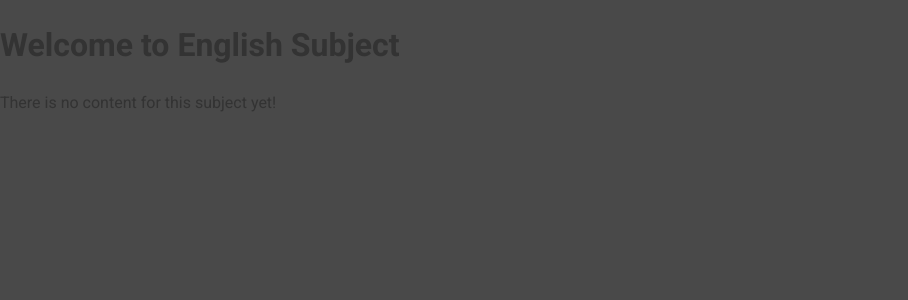
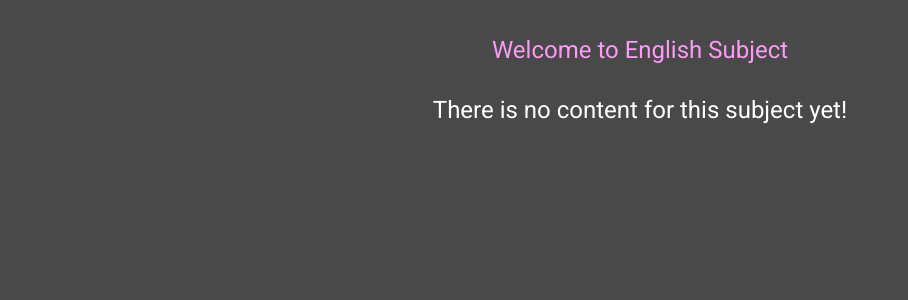
Before and after one commit to Darsware/DarsWareLMS, a Django app: page /subjects/english in a window 1280 px wide. Shown: the part 80-380 px from the top of the page, without its empty margins (0-908 px from the left). Run offline with Django 5.2, Linux system fonts and the light colour scheme.

Commit message:
Added subject.css to subjects app to style individual subject.html page. Added more general project styling.

```diff
--- /dev/null
+++ b/darsware_lms/subjects/static/subjects/subject.css
@@ -0,0 +1,23 @@
+h1, h2 {
+    text-align: center;
+    color: white;
+}
+
+
+h1 {
+    font-size: 1.5rem;
+    margin: 2rem 0 1rem 0;
+    font-weight: normal;
+    color: #fc9af6;
+}
+
+h2 {
+    font-size: 3rem;
+    font-weight: bold;
+}
+
+.fallback {
+    text-align: center;
+    color: white;
+    font-size: 1.5rem;
+}
--- a/darsware_lms/subjects/templates/subjects/subject.html
+++ b/darsware_lms/subjects/templates/subjects/subject.html
@@ -2,7 +2,7 @@
 {% load static %}
 
 {% block css_files %}
-	<link rel="stylesheet" href="{% static 'subjects/subjects.css' %}" />
+	<link rel="stylesheet" href="{% static 'subjects/subject.css' %}" />
 	<link rel="stylesheet" href="{% static 'subjects/includes/header.css' %}" />
 {% endblock %}
 
@@ -17,6 +17,6 @@
     {% if text is not None %}
         <h2>{{ text }}</h2>
     {% else %}
-        <p>There is no content for this subject yet!</p>
+        <p class="fallback">There is no content for this subject yet!</p>
     {% endif %}
 {% endblock %}
```
